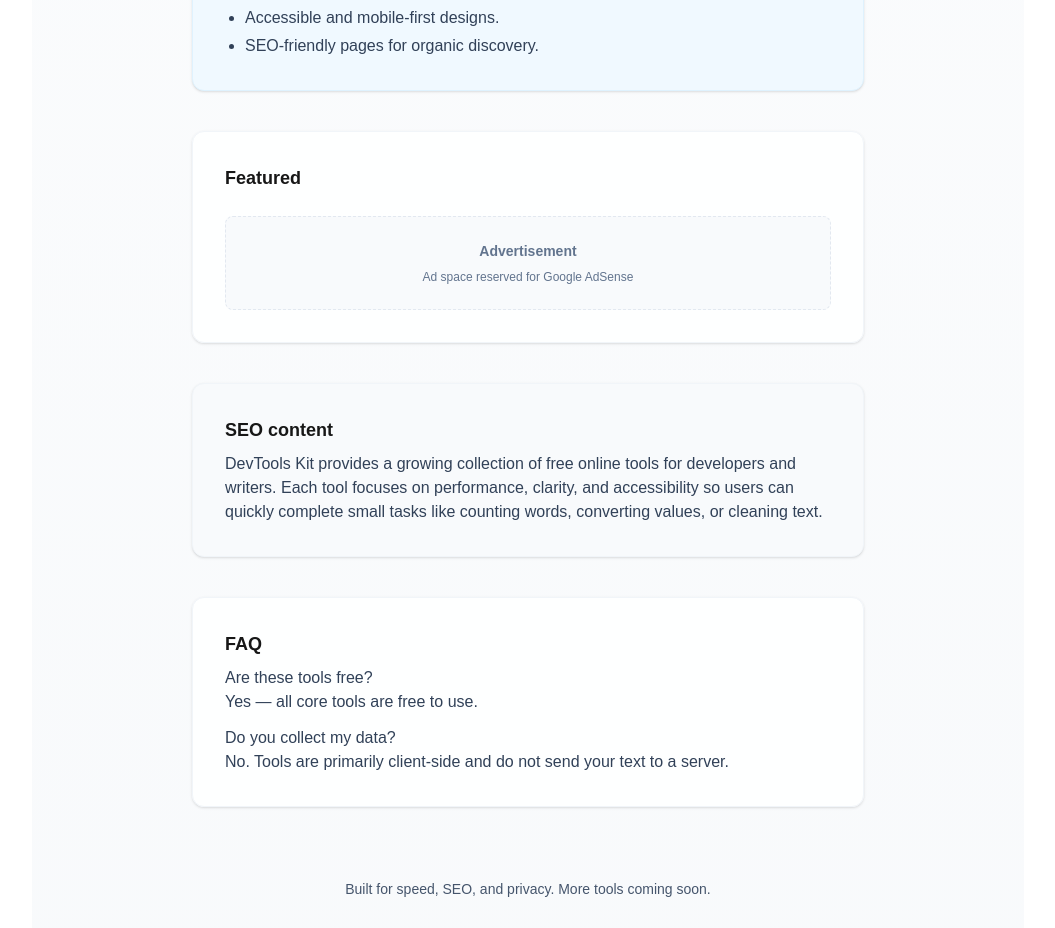
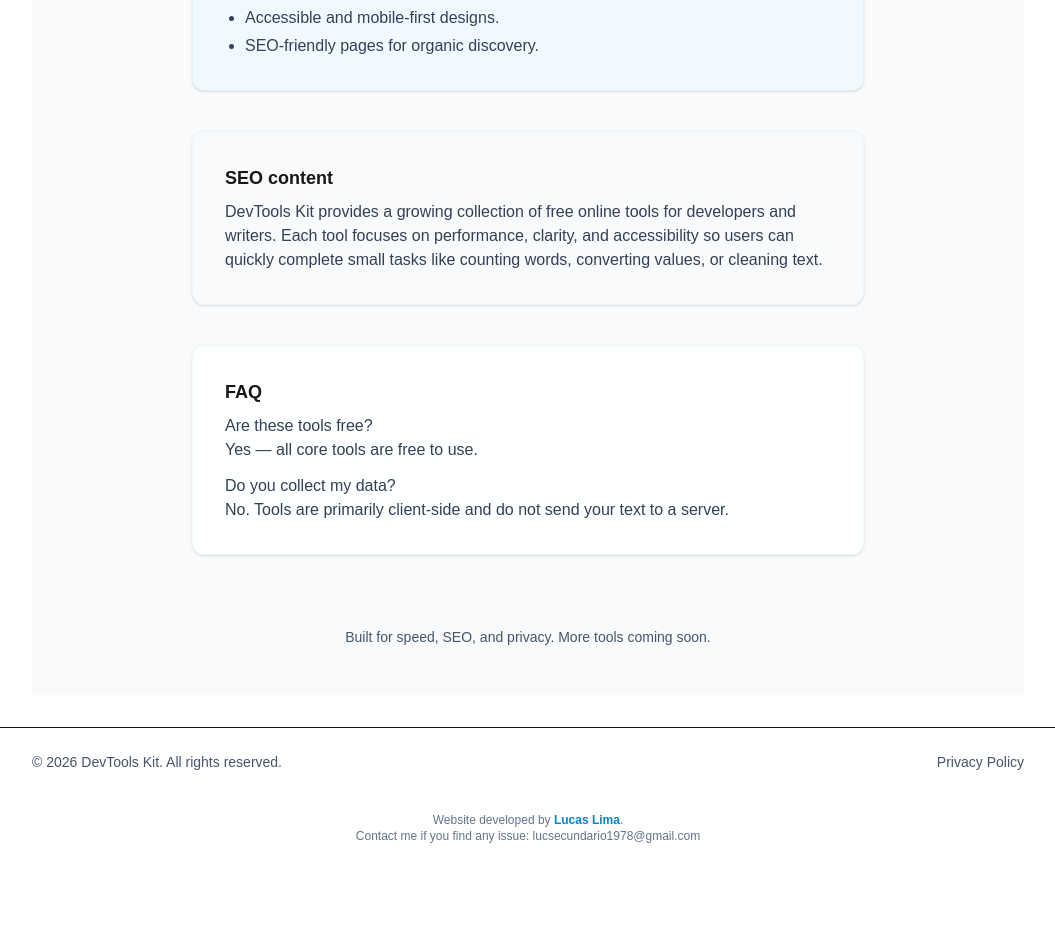
Before and after one commit to LucasFerreiraDeLima/devtoolskit, a Next.js app: page / in a window 1280 px wide. Shown: the part 3040-3968 px from the top of the page, without its empty margins (112-1167 px from the left). After the commit the page ends 3884 px from the top, so only its background shows below. Built offline with nearby package versions, Linux system fonts and the light colour scheme.

Commit message:
Correções do ícone

```diff
--- a/src/app/layout.tsx
+++ b/src/app/layout.tsx
@@ -99,7 +99,7 @@
         <meta name="twitter:title" content="DevTools Kit - Free Online Utilities" />
         <meta name="twitter:description" content="Fast, accessible and SEO-optimized developer tools including a word counter, converters, and more." />
         <meta name="twitter:image" content="/og-image.png" />
-        <link rel="icon" href="/favicon.ico" type="image/x-icon" />
+        {/* <link rel="icon" href="/favicon.ico" type="image/x-icon" /> */}
         <link rel="apple-touch-icon" href="/apple-touch-icon.png" />
         <link rel="manifest" href="/site.webmanifest" />
         <link rel="canonical" href="https://example.com" />
--- a/src/app/page.tsx
+++ b/src/app/page.tsx
@@ -72,12 +72,6 @@
         </div>
       </section>
 
-      <section className="w-full max-w-2xl mb-10">
-        <div className="rounded-xl bg-white/90 dark:bg-slate-900/80 p-6 sm:p-8 shadow border border-slate-100 dark:border-slate-800 flex flex-col gap-4">
-          <h2 className="text-lg font-semibold mb-2">Featured</h2>
-          <AdPlaceholder />
-        </div>
-      </section>
 
       <section className="w-full max-w-2xl mb-10">
         <div className="rounded-xl bg-slate-50 dark:bg-slate-800/60 p-6 sm:p-8 shadow border border-slate-100 dark:border-slate-800">
```
Also changed, not shown: 1 other file (tests, documents, lock files or other folders).
